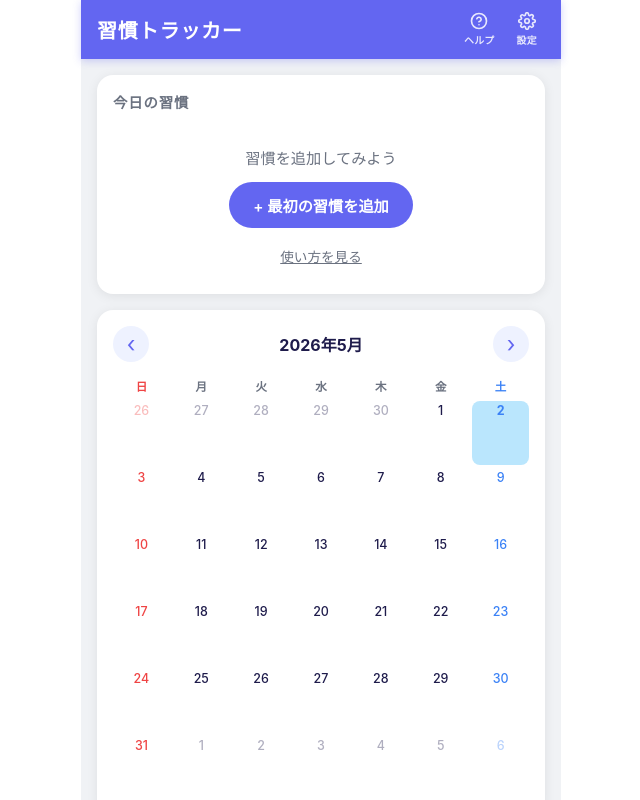
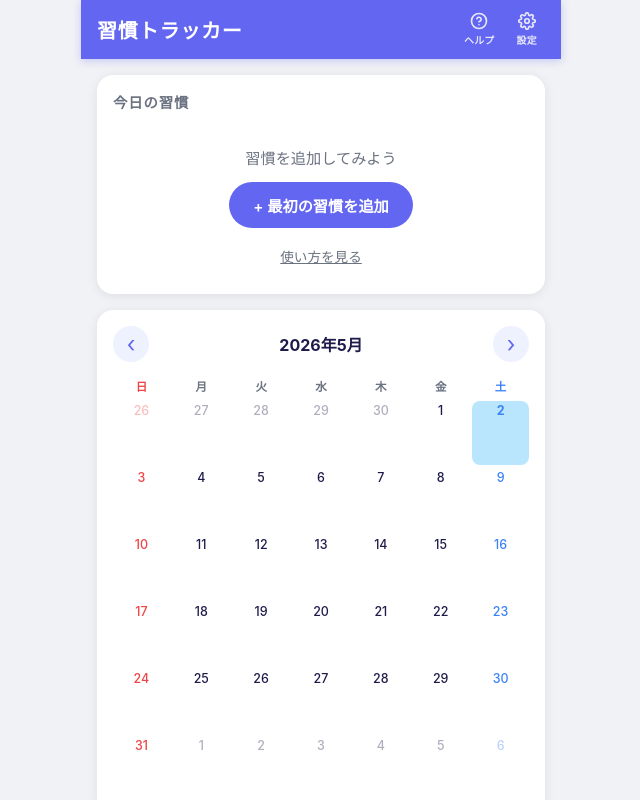
Before and after one commit to Junkoma2/habit-tracker, a React (Vite) app: page / in a window 1280 px wide. Shown: the whole page, without its empty margins (319-959 px from the left). Built offline with nearby package versions, Linux system fonts and the light colour scheme.

Commit message:
Match page background outside app

```diff
--- a/src/index.css
+++ b/src/index.css
@@ -34,12 +34,12 @@ html, body {
   width: 100%;
   overflow-x: hidden;
   overscroll-behavior: none;
+  background: var(--color-bg);
 }
 
 body {
   font-family: -apple-system, BlinkMacSystemFont, 'Hiragino Sans', 'Yu Gothic UI',
     'Segoe UI', sans-serif;
-  background: var(--color-surface);
   color: var(--color-text);
   -webkit-font-smoothing: antialiased;
   -webkit-tap-highlight-color: transparent;
@@ -60,4 +60,5 @@ input {
 
 #root {
   height: 100%;
+  background: var(--color-bg);
 }
```
